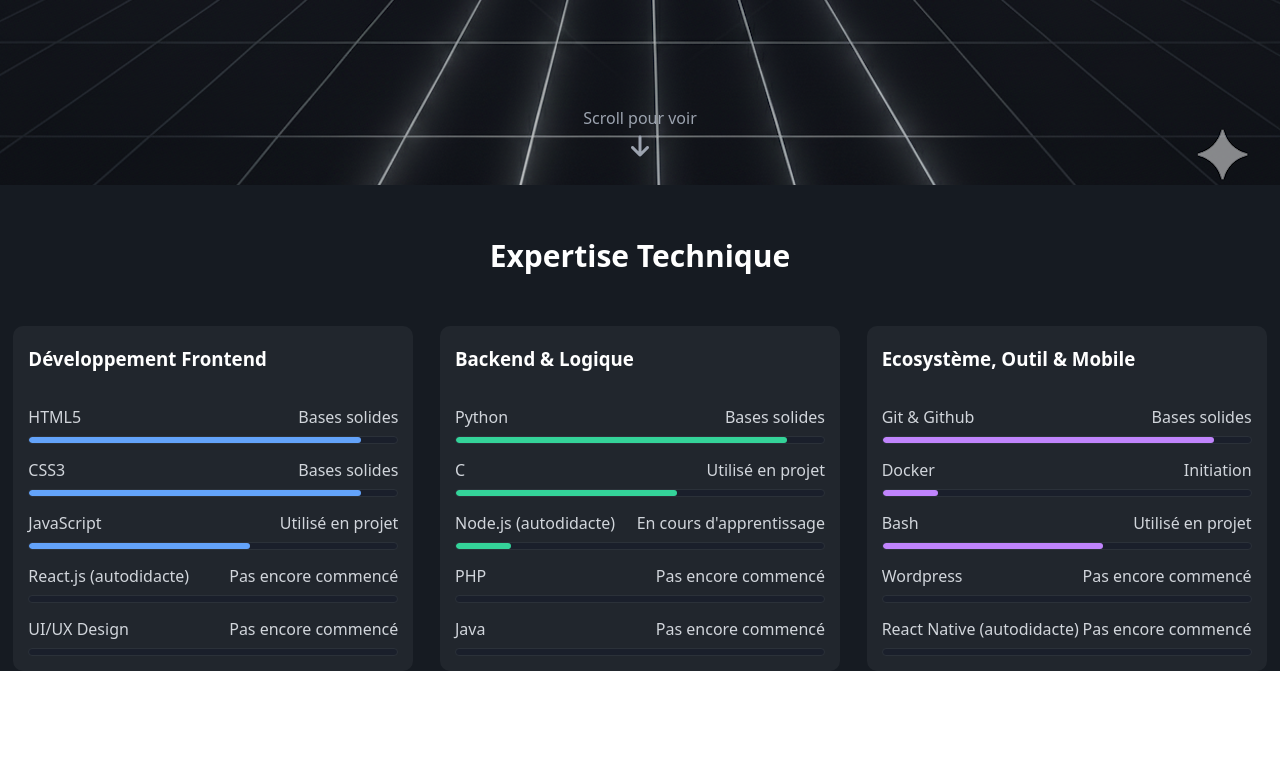
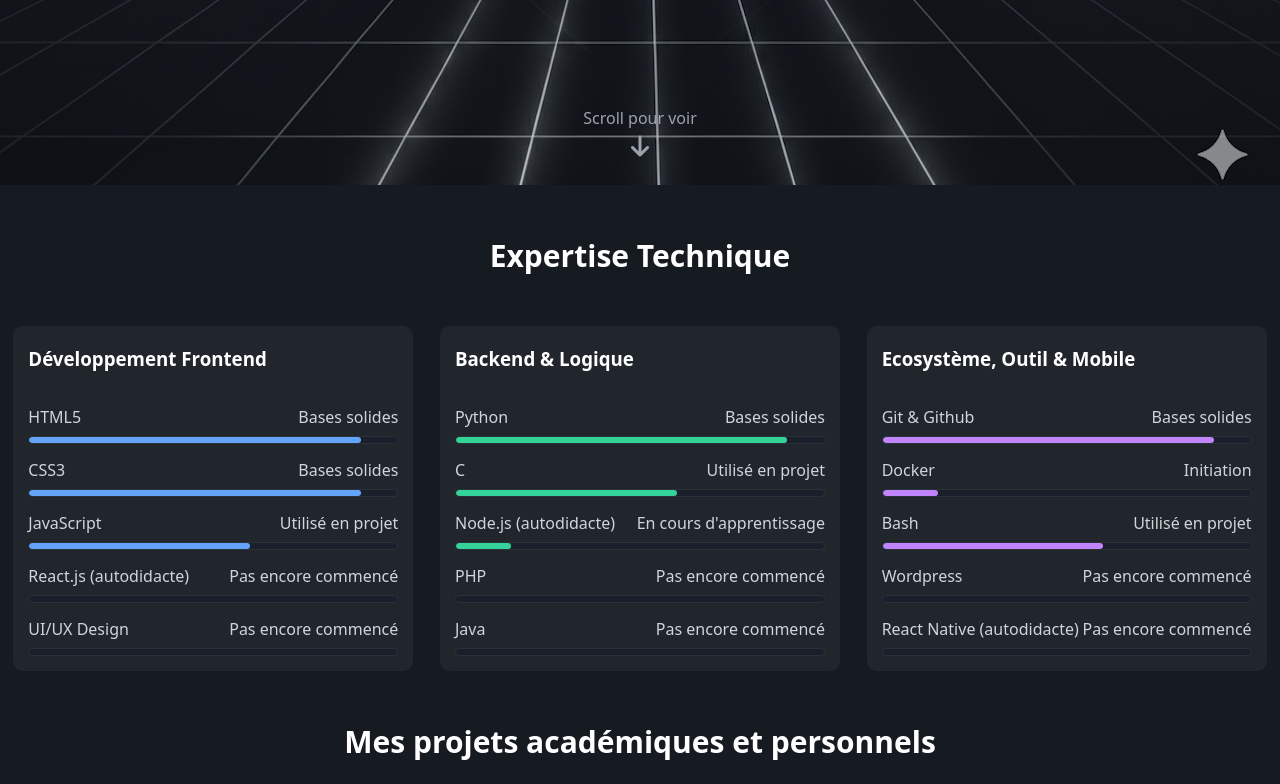
Before and after one commit to EnzoRouet/Portfolio, a plain HTML site: page index.html in a window 1280 px wide. Shown: the part 615-1399 px from the top of the page. Before the commit the page ends 1286 px from the top, so only its background shows below. Drawn offline with Linux system fonts and the light colour scheme.

Commit message:
"Photo Projet"

```diff
--- a/index.html
+++ b/index.html
@@ -199,7 +199,14 @@
           </div>
         </div>
       </section>
-      <section></section>
+      <section>
+        <h2>Mes projets académiques et personnels</h2>
+        <div class="projet">
+          <article>
+            <img src="" alt="" />
+          </article>
+        </div>
+      </section>
       <section></section>
     </main>
     <footer></footer>
--- a/style.css
+++ b/style.css
@@ -8,7 +8,7 @@
 }
 
 header {
-  background-image: url(./Bg\ Header.png);
+  background-image: url(./img/Bg\ Header.png);
   min-height: 100vh;
   background-size: cover;
   background-position: center;
```
Also changed, not shown: img/Bg Header.png (renamed from Bg Header.png), img/Pop-up.png (added), 3 other files.
